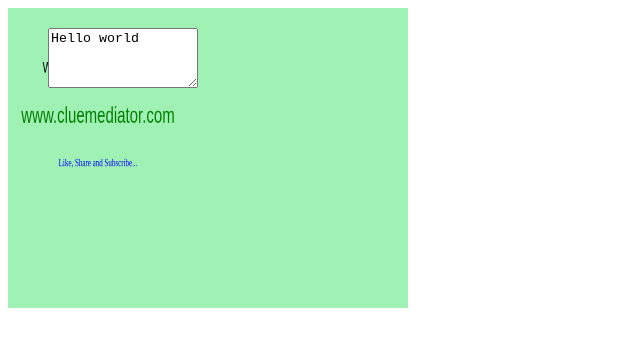
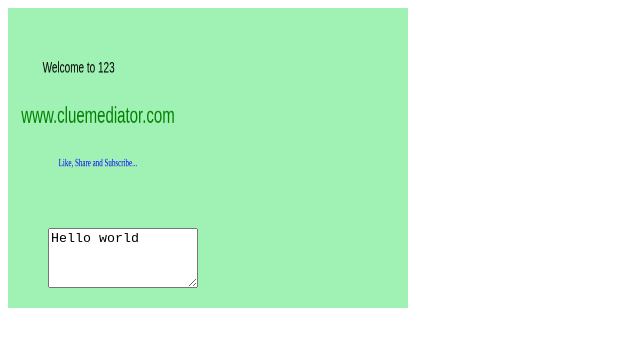
Before and after one commit to akv004/react-canvas-recoil, a React (Create React App) app: page / in a window 1280 px wide. Shown: the top 346 px of the page, without its empty margins (0-640 px from the left). Built offline with nearby package versions, Linux system fonts and the light colour scheme.

Commit message:
1 file modified

```diff
--- a/style.css
+++ b/style.css
@@ -7,4 +7,4 @@
 .wrap, .wrap canvas { width:400px; height:300px }
 .wrap { position:relative }
 .wrap > * { position:absolute }
-#go { top:20px; left:40px; width:150px; height:60px }
+#go { top:220px; left:40px; width:150px; height:60px }
```
